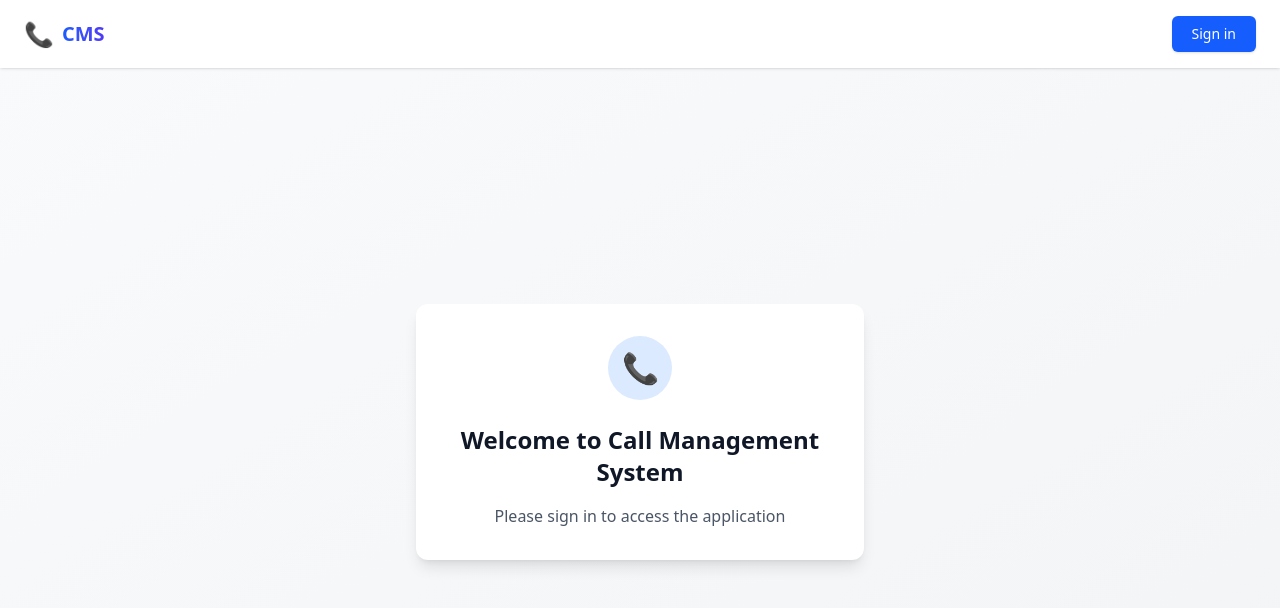
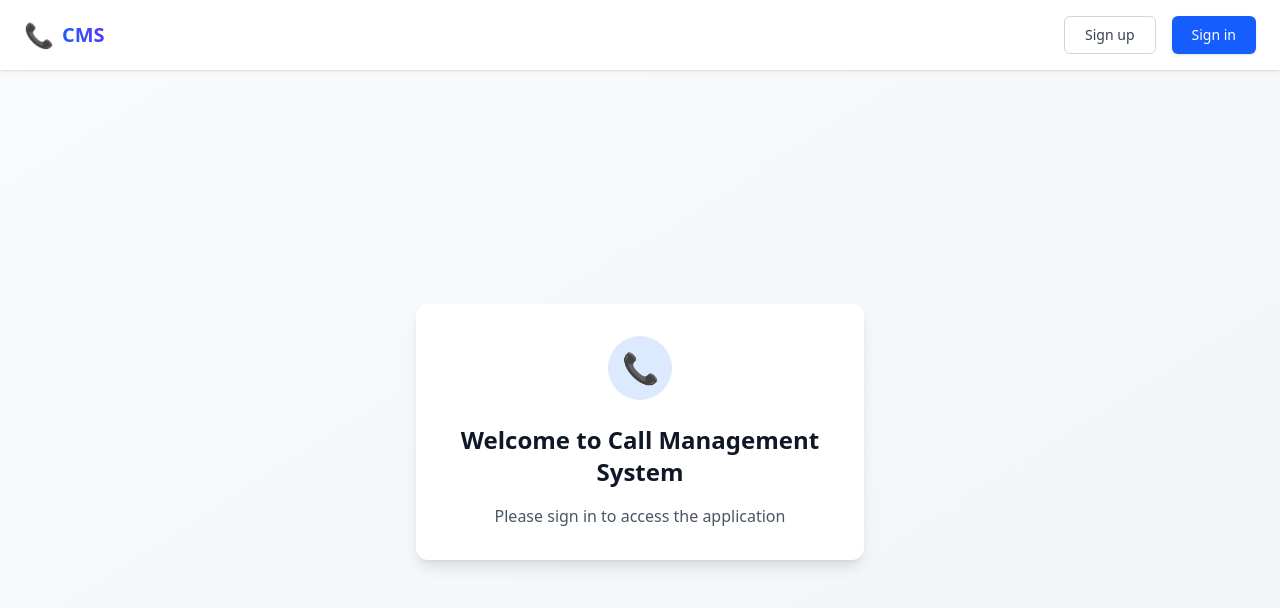
Before and after one commit to TKTamir/call-management-system, a React (Vite) app in the folder apps/client/: page / in a window 1280 px wide. Shown: the top 608 px of the page. Built offline with nearby package versions, Linux system fonts and the light colour scheme; no server answers.

Commit message:
Add registration to navbar

```diff
--- a/apps/client/src/components/Navbar/Navbar.tsx
+++ b/apps/client/src/components/Navbar/Navbar.tsx
@@ -6,6 +6,7 @@ interface NavbarProps {
   currentPath: string;
   onLogout: () => void;
   onLoginClick: () => void;
+  onRegisterClick: () => void;
   isLoggedIn?: boolean;
   isAdmin?: boolean;
 }
@@ -15,6 +16,7 @@ const Navbar: React.FC<NavbarProps> = ({
   isLoggedIn,
   isAdmin,
   onLoginClick,
+  onRegisterClick,
   currentPath,
 }) => {
   const navigate = useNavigate();
@@ -62,12 +64,20 @@ const Navbar: React.FC<NavbarProps> = ({
               Sign out
             </Button>
           ) : (
+            <div className="flex flex-row gap-4">
+              <Button
+                onClick={onRegisterClick}
+                className="px-3 py-1.5 text-xs font-medium text-gray-700 bg-white border border-gray-300 hover:bg-gray-50 active:bg-gray-100 transition-colors sm:px-5 sm:py-2 sm:text-sm"
+              >
+                Sign up
+              </Button>
               <Button
                 onClick={onLoginClick}
                 className="px-3 py-1.5 text-xs font-medium text-white bg-blue-600 hover:bg-blue-700 active:bg-blue-800 shadow-sm transition-all hover:shadow-md sm:px-5 sm:py-2 sm:text-sm"
               >
                 Sign in
               </Button>
+            </div>
           )}
         </div>
       </div>
```
Lines whose indentation alone changed are shown as unchanged.
